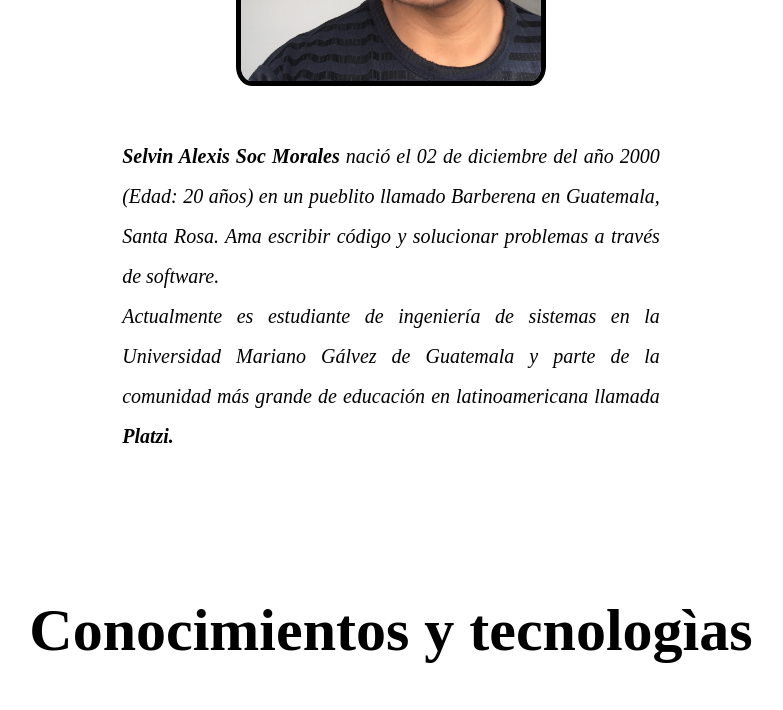
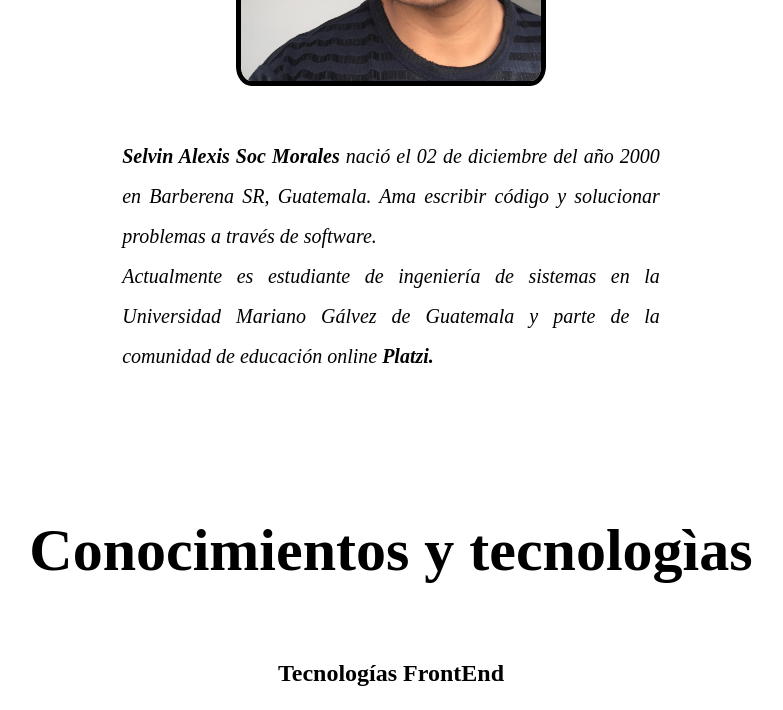
Before and after one commit to alexismorales11/Alexis-Morales, a plain HTML site: page index.html in a window 1280 px wide. Shown: the part 1920-2630 px from the top of the page, without its empty margins (249-1032 px from the left). Drawn offline with nearby package versions, Linux system fonts and the light colour scheme.

Commit message:
Update index.html
Update edad

```diff
--- a/index.html
+++ b/index.html
@@ -84,8 +84,8 @@
                 <img src="./multimedia/fotoPerfil.JPG" alt="Foto-Perfil">
             </div>
             <div class="biografia-memes_descripcion">
-                <p><a target="_blank" href="https://twitter.com/ale_morales_11">Selvin Alexis Soc Morales </a>nació el 02 de diciembre del año 2000 (Edad: 20 años) en un pueblito llamado Barberena en Guatemala, Santa Rosa. Ama escribir código y solucionar problemas a través de software.</p>
-                <p>Actualmente es estudiante de ingeniería de sistemas en la Universidad Mariano Gálvez de Guatemala y parte de la comunidad más grande de educación en latinoamericana llamada <a target="_blank" href="https://platzi.com">Platzi.</a></p>
+                <p><a target="_blank" href="https://twitter.com/ale_morales_11">Selvin Alexis Soc Morales </a>nació el 02 de diciembre del año 2000 en Barberena SR, Guatemala. Ama escribir código y solucionar problemas a través de software.</p>
+                <p>Actualmente es estudiante de ingeniería de sistemas en la Universidad Mariano Gálvez de Guatemala y parte de la comunidad de educación online  <a target="_blank" href="https://platzi.com">Platzi.</a></p>
             </div>
         </section>
         <section id="conocimientos">
```
